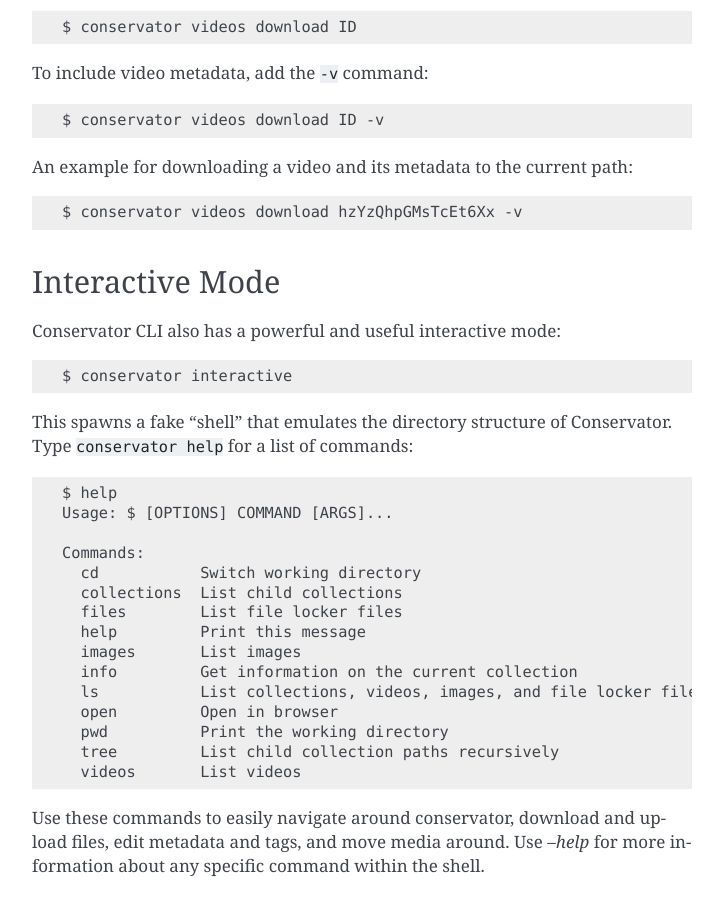
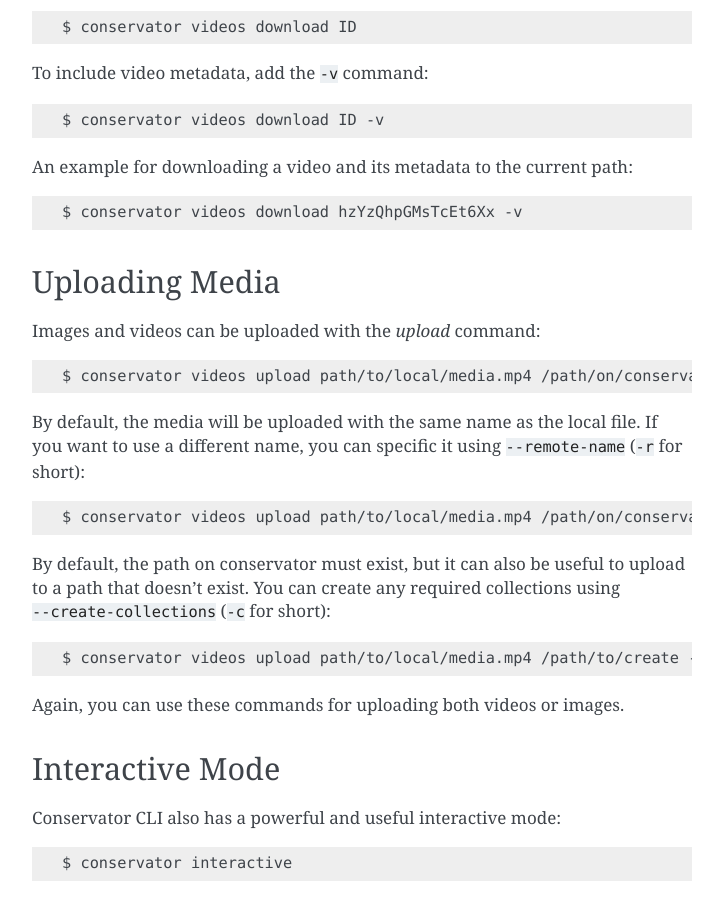
Before and after one commit to FLIR/conservator-cli, a Sphinx documentation site: the page built from docs/usage/cli_quickstart.rst, in a window 1280 px wide and 900 px high, scrolled down 2694 px. Shown: the whole window, without its empty margins (388-1111 px from the left). Built offline with Sphinx 7.4.7, drawn with Linux system fonts in a browser that asks for light colours.

Commit message:
Add documentation for upload command (#114)

```diff
--- a/docs/usage/cli_quickstart.rst
+++ b/docs/usage/cli_quickstart.rst
@@ -128,6 +128,26 @@
 
     $ conservator videos download hzYzQhpGMsTcEt6Xx -v
 
+Uploading Media
+----------------
+
+Images and videos can be uploaded with the `upload` command::
+
+    $ conservator videos upload path/to/local/media.mp4 /path/on/conservator/
+
+By default, the media will be uploaded with the same name as the local file.
+If you want to use a different name, you can specific it using ``--remote-name``
+(``-r`` for short)::
+
+    $ conservator videos upload path/to/local/media.mp4 /path/on/conservator/ -r my_name.mp4
+
+By default, the path on conservator must exist, but it can also be useful to
+upload to a path that doesn't exist. You can create any required collections
+using ``--create-collections`` (``-c`` for short)::
+
+    $ conservator videos upload path/to/local/media.mp4 /path/to/create -c
+
+Again, you can use these commands for uploading both videos or images.
 
 Interactive Mode
 ----------------
```
